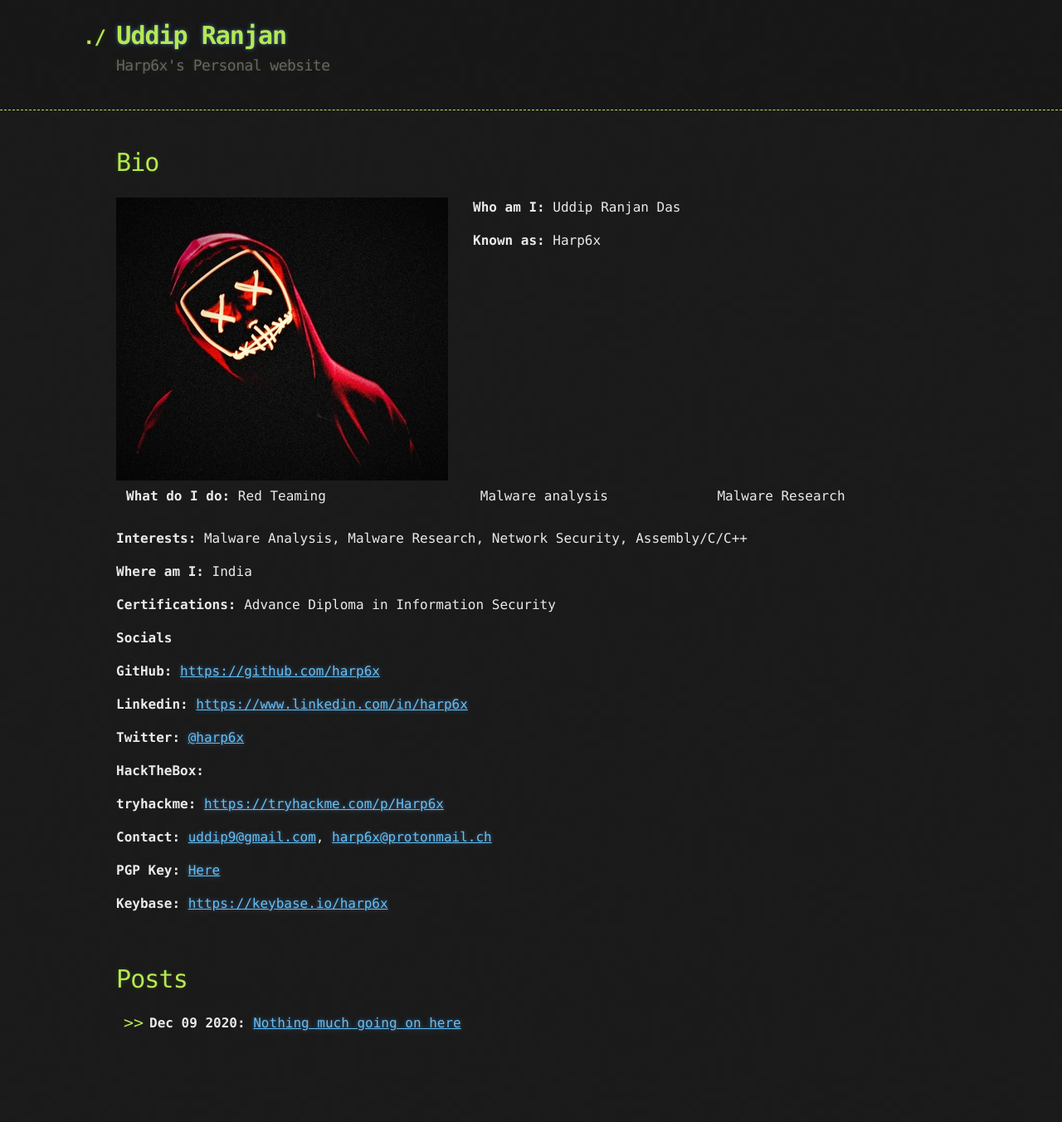
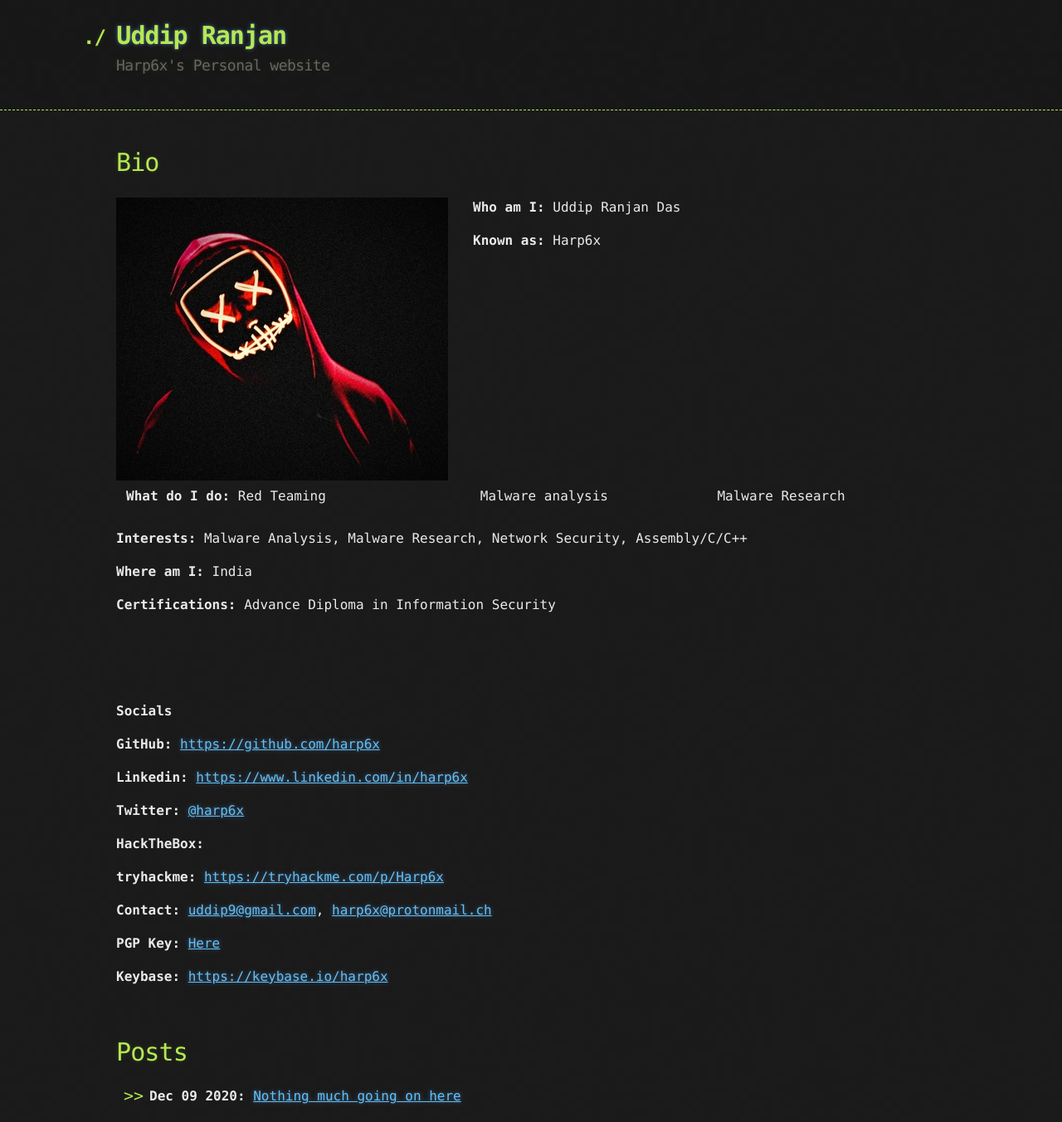
Before and after one commit to Harp6x/harp6x.github.io, a Jekyll site: the page built from index.md, in a window 1280 px wide. Shown: the whole page at 83% size. Built offline with Jekyll 4.4.1, drawn with Linux system fonts in a browser that asks for light colours; our own code applies the rules of GitHub Pages for plain Markdown files; before the commit the page ends 1264 px from its top, so only the background shows below that.

Commit message:
Update index.md

```diff
--- a/index.md
+++ b/index.md
@@ -15,7 +15,9 @@
 
 **Certifications:** Advance Diploma in Information Security
 
-
+<br clear="left"/>
+<br />
+<br />
 
 
 **Socials**
```
